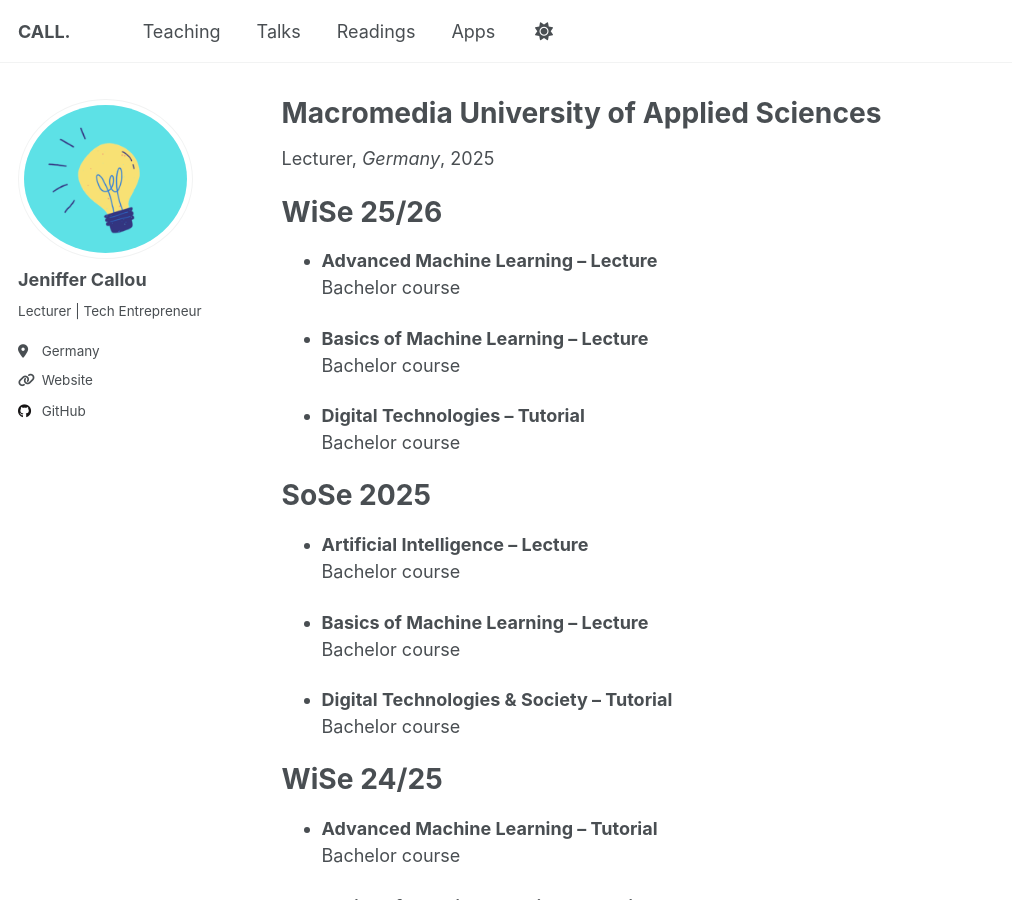
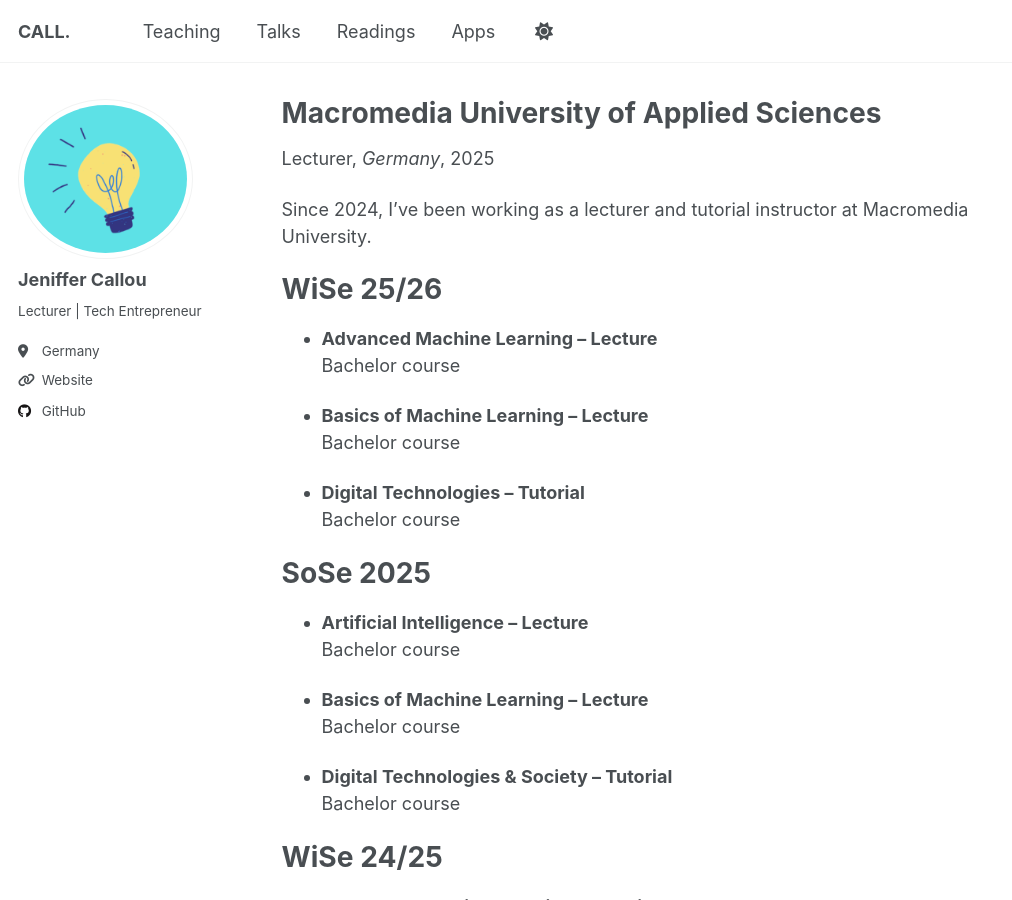
Before and after one commit to JenCall/jencall.github.io, a Jekyll site: the page built from _teaching/2015-spring-teaching-2.md, in a window 1280 px wide and 900 px high. Shown: the whole window, without its empty margins (0-1012 px from the left). Built offline with Jekyll 4.4.1, drawn with Linux system fonts in a browser that asks for light colours; a script that is not in the unit is left out.

Commit message:
Update teaching experience for 2025
Added information about current position as a lecturer.

```diff
--- a/_teaching/2015-spring-teaching-2.md
+++ b/_teaching/2015-spring-teaching-2.md
@@ -7,6 +7,8 @@ venue: "Germany"
 date: 2025-10-01
 location: "Germany"
 ---
+
+Since 2024, I’ve been working as a lecturer and tutorial instructor at Macromedia University.
 
 WiSe 25/26
 ======
```
